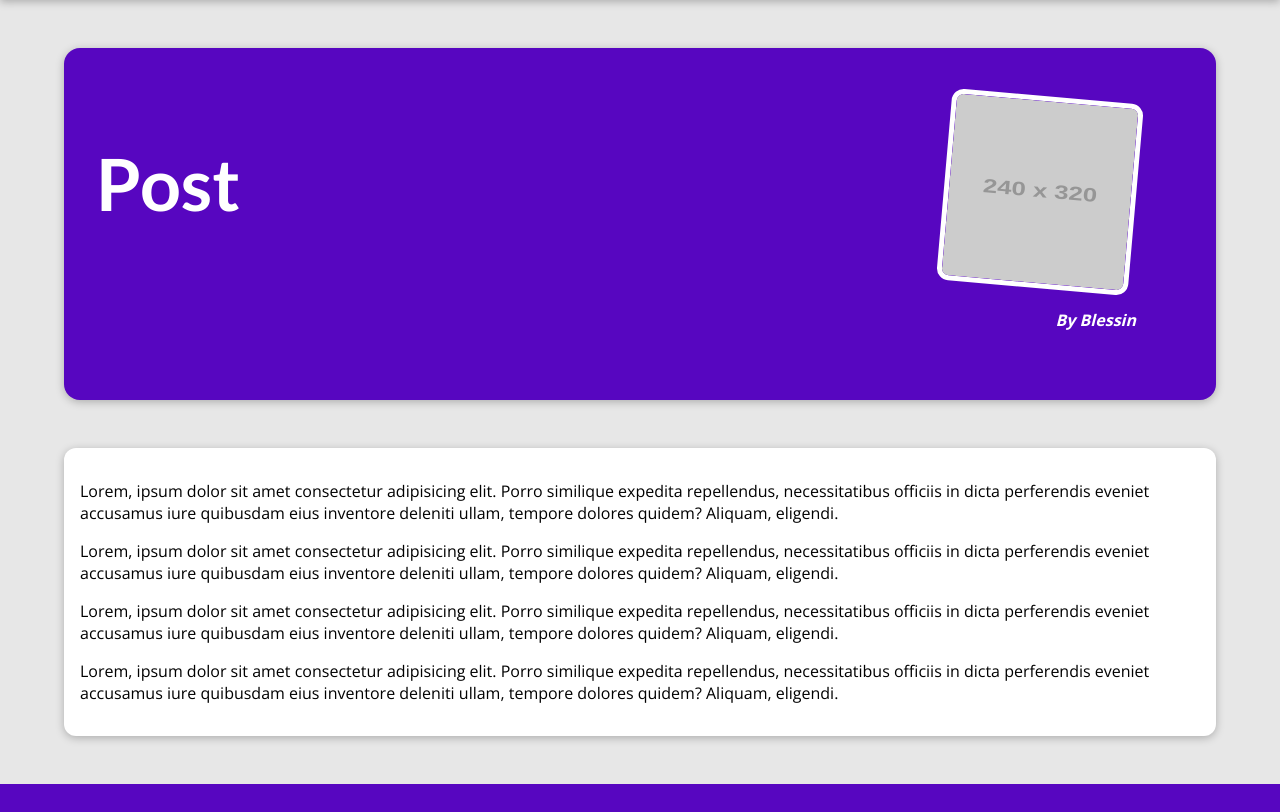
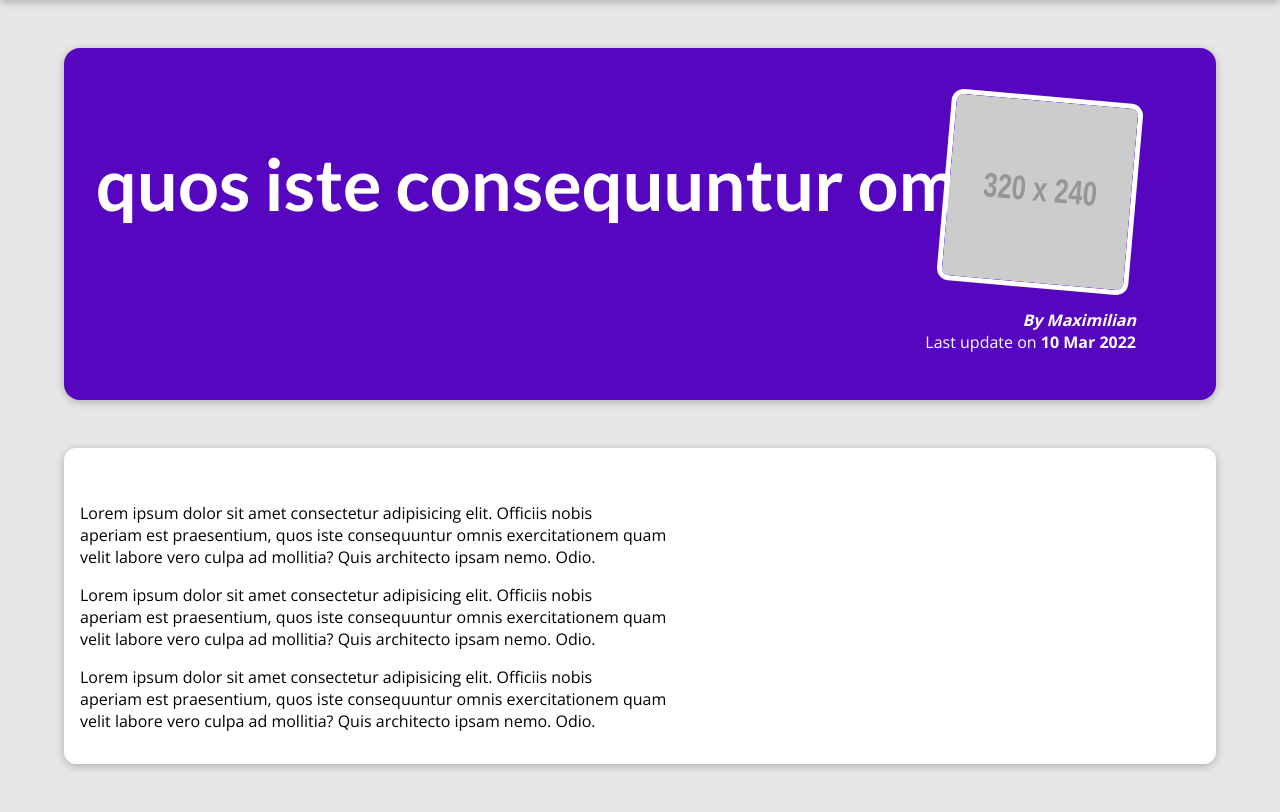
Before and after one commit to Blessino/blessin-site, a Django app: page /posts/programming-is-fun in a window 1280 px wide. Shown: the part 80-892 px from the top of the page. Before the commit the page ends 864 px from the top, so only its background shows below. Run offline with Django 5.2, Linux system fonts and the light colour scheme; grey boxes labelled with a size stand in for pictures from a placeholder-image service; some libraries are stand-ins or nearby versions.

Commit message:
chore: update dynamic dummy data

```diff
--- a/blog/templates/blog/index.html
+++ b/blog/templates/blog/index.html
@@ -23,7 +23,9 @@
     <section id="latest-posts">
         <h2>My Latest Thought</h2>
         <ul>
-            {% include "blog/includes/post.html" %}
+            {% for post in posts %}
+                {% include "blog/includes/post.html" %}
+            {% endfor %}
         </ul>
     </section>
     <section id="about">
--- a/blog/templates/blog/post-detail.html
+++ b/blog/templates/blog/post-detail.html
@@ -1,34 +1,26 @@
 {% extends "base.html" %}
 {% load static %}
 {% block title %}
-    This Posts Title
+    {{ post.title }}
 {% endblock title %}
 {% block css_files %}
     <link rel="stylesheet" href="{% static "blog/post-detail.css" %}">
 {% endblock css_files %}
 {% block content %}
     <section id="summary">
-        <h2>Post</h2>
+        <h2>{{ post.title }}</h2>
         <article>
-            <img src="https://placehold.co/240x320"
+            <img src="{{ post.image }}"
                  height="240"
                  width="320"
-                 alt="Post Title">
-            <address>By Blessin</address>
+                 alt="{{ post.title }}">
+            <address>By {{ post.author }}</address>
+            <div>
+                Last update on <time>{{ post.date|date:"d M Y" }}</time>
+            </div>
         </article>
     </section>
     <main>
-        <p>
-            Lorem, ipsum dolor sit amet consectetur adipisicing elit. Porro similique expedita repellendus, necessitatibus officiis in dicta perferendis eveniet accusamus iure quibusdam eius inventore deleniti ullam, tempore dolores quidem? Aliquam, eligendi.
-        </p>
-        <p>
-            Lorem, ipsum dolor sit amet consectetur adipisicing elit. Porro similique expedita repellendus, necessitatibus officiis in dicta perferendis eveniet accusamus iure quibusdam eius inventore deleniti ullam, tempore dolores quidem? Aliquam, eligendi.
-        </p>
-        <p>
-            Lorem, ipsum dolor sit amet consectetur adipisicing elit. Porro similique expedita repellendus, necessitatibus officiis in dicta perferendis eveniet accusamus iure quibusdam eius inventore deleniti ullam, tempore dolores quidem? Aliquam, eligendi.
-        </p>
-        <p>
-            Lorem, ipsum dolor sit amet consectetur adipisicing elit. Porro similique expedita repellendus, necessitatibus officiis in dicta perferendis eveniet accusamus iure quibusdam eius inventore deleniti ullam, tempore dolores quidem? Aliquam, eligendi.
-        </p>
+        <p>{{ post.content|linebreaks }}</p>
     </main>
 {% endblock content %}
--- a/blog/views.py
+++ b/blog/views.py
@@ -1,15 +1,98 @@
+from datetime import date
+
 from django.shortcuts import render
+
+# https://placehold.co/320x240
+all_posts = [
+    {
+        "slug": "hike-in-the-mountains",
+        "image": "https://placehold.co/320x240",
+        "author": "Maximilian",
+        "date": date(2021, 7, 21),
+        "title": "consectetur adipisicing elit",
+        "excerpt": "Lorem ipsum dolor sit amet consectetur adipisicing elit officiis nobisaperiam est praesentium,!",
+        "content": """
+          Lorem ipsum dolor sit amet consectetur adipisicing elit. Officiis nobis
+          aperiam est praesentium, quos iste consequuntur omnis exercitationem quam
+          velit labore vero culpa ad mollitia? Quis architecto ipsam nemo. Odio.
+
+          Lorem ipsum dolor sit amet consectetur adipisicing elit. Officiis nobis
+          aperiam est praesentium, quos iste consequuntur omnis exercitationem quam
+          velit labore vero culpa ad mollitia? Quis architecto ipsam nemo. Odio.
+
+          Lorem ipsum dolor sit amet consectetur adipisicing elit. Officiis nobis
+          aperiam est praesentium, quos iste consequuntur omnis exercitationem quam
+          velit labore vero culpa ad mollitia? Quis architecto ipsam nemo. Odio.
+        """
+    },
+    {
+        "slug": "programming-is-fun",
+        "image": "https://placehold.co/320x240",
+        "author": "Maximilian",
+        "date": date(2022, 3, 10),
+        "title": "quos iste consequuntur omnis!",
+        "excerpt": "quos iste consequuntur omnis exercitationem quamvelit labore vero culpa ad mollitia?...",
+        "content": """
+          Lorem ipsum dolor sit amet consectetur adipisicing elit. Officiis nobis
+          aperiam est praesentium, quos iste consequuntur omnis exercitationem quam
+          velit labore vero culpa ad mollitia? Quis architecto ipsam nemo. Odio.
+
+          Lorem ipsum dolor sit amet consectetur adipisicing elit. Officiis nobis
+          aperiam est praesentium, quos iste consequuntur omnis exercitationem quam
+          velit labore vero culpa ad mollitia? Quis architecto ipsam nemo. Odio.
+
+          Lorem ipsum dolor sit amet consectetur adipisicing elit. Officiis nobis
+          aperiam est praesentium, quos iste consequuntur omnis exercitationem quam
+          velit labore vero culpa ad mollitia? Quis architecto ipsam nemo. Odio.
+        """
+    },
+    {
+        "slug": "into-the-woods",
+        "image": "https://placehold.co/320x240",
+        "author": "Maximilian",
+        "date": date(2020, 8, 5),
+        "title": "Lorem ipsum dolor sit amet",
+        "excerpt": "Lorem ipsum dolor sit amet consectetur adipisicing elit!",
+        "content": """
+          Lorem ipsum dolor sit amet consectetur adipisicing elit. Officiis nobis
+          aperiam est praesentium, quos iste consequuntur omnis exercitationem quam
+          velit labore vero culpa ad mollitia? Quis architecto ipsam nemo. Odio.
+
+          Lorem ipsum dolor sit amet consectetur adipisicing elit. Officiis nobis
+          aperiam est praesentium, quos iste consequuntur omnis exercitationem quam
+          velit labore vero culpa ad mollitia? Quis architecto ipsam nemo. Odio.
+
+          Lorem ipsum dolor sit amet consectetur adipisicing elit. Officiis nobis
+          aperiam est praesentium, quos iste consequuntur omnis exercitationem quam
+          velit labore vero culpa ad mollitia? Quis architecto ipsam nemo. Odio.
+        """
+    }
+]
+
+
+def get_date(post):
+    return post['date']
 
 # Create your views here.
 
 
 def starting_page(request):
-    return render(request, "blog/index.html")
+    sorted_posts = sorted(all_posts, key=get_date)
+    latest_post = sorted_posts[-3:]
+
+    return render(request, "blog/index.html", {
+        "posts": latest_post
+    })
 
 
 def posts(request):
-    return render(request, "blog/all-post.html")
+    return render(request, "blog/all-post.html", {
+        "all_posts": all_posts
+    })
 
 
 def post_detail(request, slug):
-    return render(request, "blog/post-detail.html")
+    identified_post = next(post for post in all_posts if post['slug'] == slug)
+    return render(request, "blog/post-detail.html", {
+        "post": identified_post
+    })
```
Also changed, not shown: blog/templates/blog/all-post.html (+3 -6 lines), blog/templates/blog/includes/post.html (+5 -7 lines).
